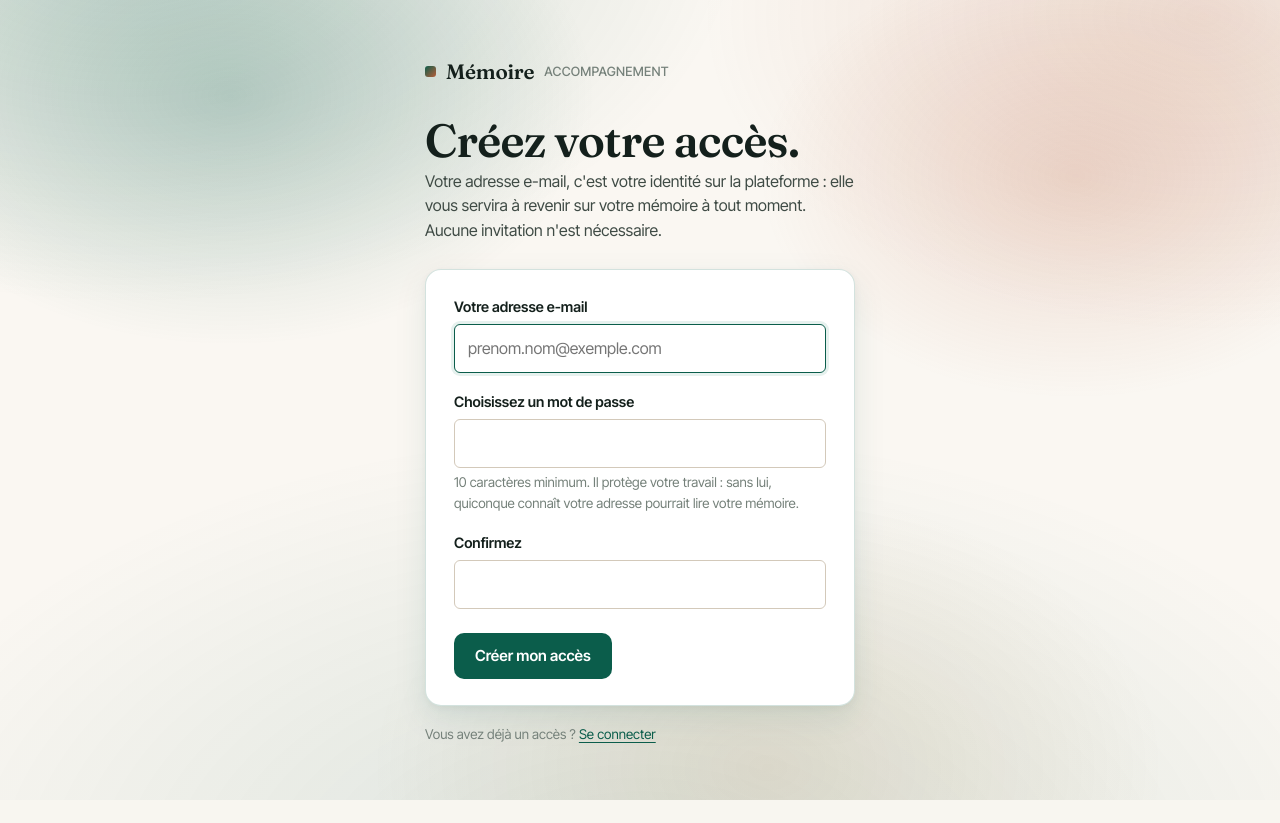
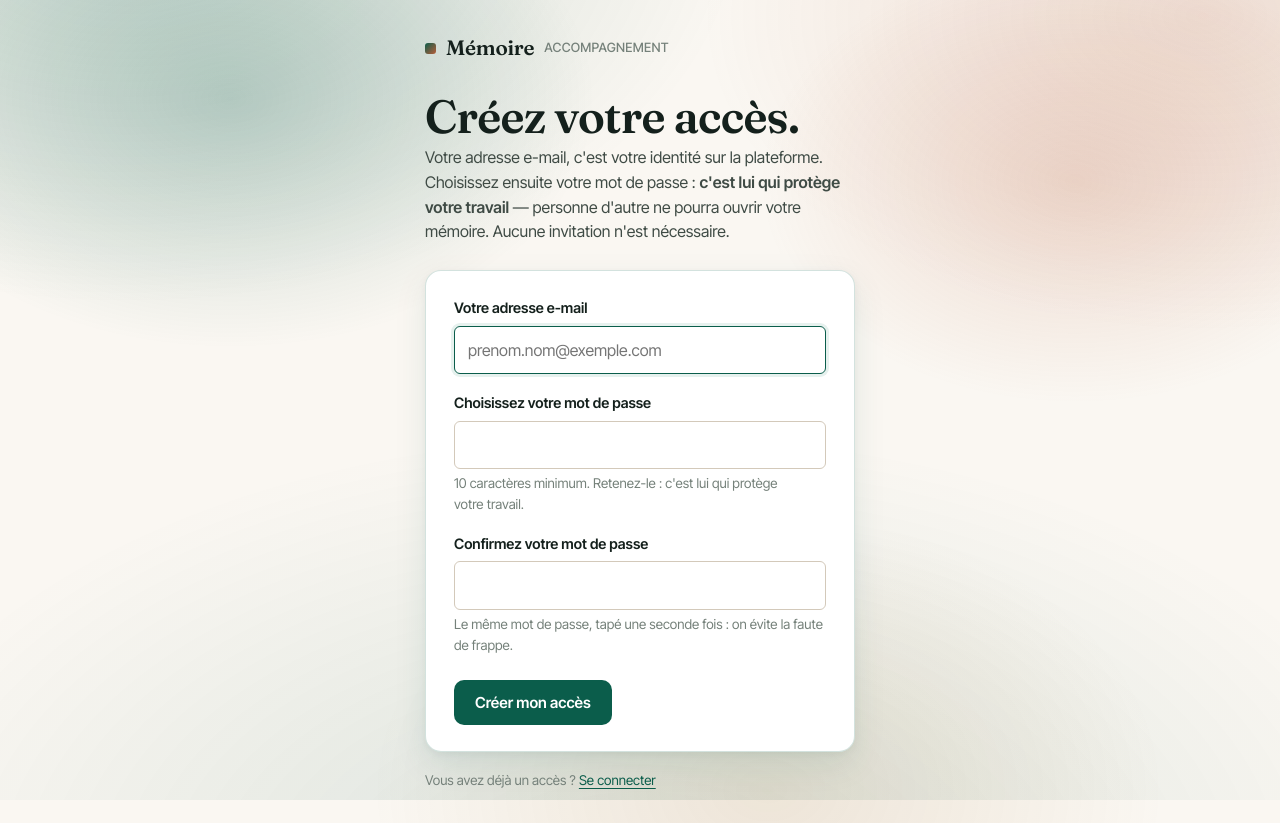
Before and after one commit to nnnnnnn66/memo-platform, a FastAPI app: page /inscription in a window 1280 px wide. Before the commit the page ends 800 px from the top, so only its background shows below. Run offline with FastAPI, Linux system fonts and the light colour scheme.

Commit message:
site: l'etudiant choisit SON mot de passe et le confirme (decision du porteur)
CORRECTION DE CAP (le porteur l'a demande explicitement)
- A l'inscription : adresse e-mail + mot de passe CHOISI PAR L'ETUDIANT + confirmation. C'est ce
  mot de passe qui protege son travail, personne d'autre n'ouvre son memoire sans lui.
- La confirmation est expliquee sur la page (« on evite la faute de frappe qui vous enfermerait
  dehors ») et un message clair s'affiche si les deux saisies different.
- L'envoi automatique d'un mot de passe par courrier est RETIRE de l'inscription.

LE MODULE DE COURRIER RESTE, DOCUMENTE COMME NON BRANCHE
Il repond a la seule chose que le site ne sait pas encore faire : « mot de passe oublie ».
Aujourd'hui un etudiant qui perd son mot de passe n'a AUCUN moyen de rentrer : c'est le prochain
trou a combler, et tout est deja pret (module teste, script de pose du compte d'envoi).

Verifie en execution reelle sur le lien public : le formulaire demande mot de passe ET
confirmation, la creation du compte aboutit, l'arrivee sur « Mes memoires » fonctionne.
49 tests du site.

```diff
--- a/src/site_web/core/courriel.py
+++ b/src/site_web/core/courriel.py
@@ -1,12 +1,15 @@
-"""Courriers du site — bibliothèque standard uniquement (`smtplib`, aucun service payant).
+"""Courriers électroniques du site — bibliothèque standard (`smtplib`), aucun service payant.
 
-**Pourquoi le mot de passe part par courrier.** À l'inscription, l'étudiant ne donne QUE son
-adresse : la plateforme fabrique un mot de passe et l'envoie à cette adresse. Recevoir ce courrier
-est la seule preuve que l'adresse appartient bien à la personne — sans cela, quiconque pourrait
-s'inscrire avec l'adresse d'un autre.
+**État : module PRÊT mais non branché.** L'inscription ne l'utilise pas : à l'inscription,
+l'étudiant choisit lui-même son mot de passe et le confirme (décision du porteur de projet).
 
-Ce module ne lève jamais d'exception non maîtrisée vers la page : une panne d'envoi devient un
-message clair pour l'étudiant, et le compte reste utilisable (le mot de passe pourra être renvoyé).
+Il existe pour la seule chose que le site ne sait pas encore faire : **« mot de passe oublié »**.
+Aujourd'hui, un étudiant qui perd son mot de passe n'a plus aucun moyen d'entrer — c'est le
+prochain trou à combler, et tout est déjà là : il suffira d'un écran, d'une route, et du compte
+d'envoi posé par `/root/poser-compte-envoi.sh` (variables MEMO_SMTP_* dans ~/.hermes/.env).
+
+Ce module ne lève jamais d'exception non maîtrisée vers une page : une panne d'envoi devient un
+message clair pour l'étudiant.
 """
 
 import os
--- a/src/site_web/main.py
+++ b/src/site_web/main.py
@@ -17,7 +17,7 @@ from fastapi.staticfiles import StaticFiles
 from fastapi.templating import Jinja2Templates
 
 from .clients.orchestrateur import ErreurSite, Orchestrateur
-from .core import courriel, securite
+from .core import securite
 from .core.config import charger
 from .storage import comptes
 
@@ -318,18 +318,16 @@ async def page_inscription(request: Request, message: str = ""):
     return GABARITS.TemplateResponse(
         request, "inscription.html", _contexte(
         request, page="connexion",
-        message=_message("erreur", message) if message else None, email="",
-        envoi_courriel=courriel.est_configure()))
+        message=_message("erreur", message) if message else None, email=""))
 
 
 @app.post("/inscription")
 async def inscription(request: Request, email: str = Form(""), mot_de_passe: str = Form(""),
                       confirmation: str = Form(""), csrf: str = Form("")):
-    """Inscription : l'adresse suffit.
+    """Inscription : l'adresse + un mot de passe CHOISI PAR L'ÉTUDIANT et confirmé.
 
-    Quand l'envoi de courrier est configuré, la plateforme FABRIQUE le mot de passe et l'envoie à
-    l'adresse : recevoir ce courrier prouve que l'adresse appartient bien à la personne. Tant qu'il
-    ne l'est pas, l'étudiant choisit lui-même son mot de passe (le site reste utilisable).
+    C'est lui qui protège son travail : personne d'autre ne peut ouvrir son mémoire sans ce mot
+    de passe. La confirmation sert à éviter une faute de frappe qui l'enfermerait dehors.
     """
     if not csrf_valide(request.cookies.get("session", ""), csrf):
         return RedirectResponse("/inscription?message=L'envoi du formulaire a échoué. Réessayez.",
@@ -338,40 +336,14 @@ async def inscription(request: Request, email: str = Form(""), mot_de_passe: str
     if not _MOTIF_EMAIL.match(email):
         return RedirectResponse("/inscription?message=Cette adresse e-mail ne semble pas valide.",
                                 status_code=303)
-
-    par_courriel = courriel.est_configure()
-
-    if par_courriel:
-        # Le mot de passe est FABRIQUÉ par la plateforme et envoyé à l'adresse : le recevoir prouve
-        # que l'adresse est bien celle de l'étudiant.
-        if comptes.identifiant_libre(REGLAGES.base_comptes, email):
-            mot_de_passe = securite.mot_de_passe_aleatoire()
-            comptes.creer_compte(REGLAGES.base_comptes, email, securite.hacher(mot_de_passe),
-                                 email=email)
-            sujet, texte = courriel.courrier_acces(email, mot_de_passe, _adresse_publique(request))
-            try:
-                courriel.envoyer(email, sujet, texte)
-                comptes.consigner(REGLAGES.base_comptes, "mot de passe envoyé par courrier", email)
-            except courriel.ErreurCourriel as erreur:
-                comptes.consigner(REGLAGES.base_comptes, "échec d'envoi du courrier", email)
-                return RedirectResponse(f"/inscription?message={erreur}", status_code=303)
-        # Réponse IDENTIQUE que l'adresse ait déjà un compte ou non : la page ne permet jamais de
-        # découvrir quelles adresses sont inscrites sur la plateforme.
-        return RedirectResponse(
-            "/connexion?message=Si cette adresse est valide, un courrier vient de lui être envoyé "
-            "avec son mot de passe. Pensez à regarder dans les courriers indésirables.",
-            status_code=303)
-
-    # Aucun compte d'envoi : l'étudiant choisit lui-même son mot de passe (le site reste utilisable).
-    # Une adresse DÉJÀ inscrite est refusée ici — surtout ne jamais ouvrir de session sans preuve :
-    # ce serait permettre à quiconque d'entrer avec l'adresse d'un autre.
     if not comptes.identifiant_libre(REGLAGES.base_comptes, email):
         return RedirectResponse(
             "/inscription?message=Un accès existe déjà pour cette adresse. Connectez-vous.",
             status_code=303)
     if mot_de_passe != confirmation:
-        return RedirectResponse("/inscription?message=Les deux mots de passe diffèrent.",
-                                status_code=303)
+        return RedirectResponse(
+            "/inscription?message=Les deux mots de passe ne sont pas identiques : "
+            "recommencez en les tapant à l'identique.", status_code=303)
     valide, explication = securite.mot_de_passe_valide(mot_de_passe)
     if not valide:
         return RedirectResponse(f"/inscription?message={explication}", status_code=303)
--- a/templates/inscription.html
+++ b/templates/inscription.html
@@ -4,20 +4,12 @@
 <div class="connexion-page">
   <div class="connexion-boite">
     <div class="marque">Mémoire <span>accompagnement</span></div>
-    {% if envoi_courriel %}
-    <h1>Votre mémoire<br>commence ici.</h1>
-    <p class="connexion-intro">
-      Indiquez votre adresse e-mail : votre mot de passe vous sera <strong>envoyé par
-      courrier</strong> à cette adresse. C'est ce qui garantit que votre travail reste le vôtre —
-      personne d'autre ne peut ouvrir votre mémoire.
-    </p>
-    {% else %}
     <h1>Créez votre accès.</h1>
     <p class="connexion-intro">
-      Votre adresse e-mail, c'est votre identité sur la plateforme : elle vous servira à revenir
-      sur votre mémoire à tout moment. Aucune invitation n'est nécessaire.
+      Votre adresse e-mail, c'est votre identité sur la plateforme. Choisissez ensuite votre mot
+      de passe : <strong>c'est lui qui protège votre travail</strong> — personne d'autre ne pourra
+      ouvrir votre mémoire. Aucune invitation n'est nécessaire.
     </p>
-    {% endif %}
 
     {% if message %}<div class="message message-{{ message.type }}">{{ message.texte }}</div>{% endif %}
 
@@ -28,26 +20,22 @@
         <input type="email" id="email" name="email" required autocomplete="email"
                placeholder="prenom.nom@exemple.com" value="{{ email or '' }}" autofocus>
       </div>
-      {% if not envoi_courriel %}
       <div class="champ">
-        <label for="mot_de_passe">Choisissez un mot de passe</label>
+        <label for="mot_de_passe">Choisissez votre mot de passe</label>
         <input type="password" id="mot_de_passe" name="mot_de_passe" required minlength="10"
                autocomplete="new-password">
         <p class="aide-champ">
-          10 caractères minimum. Il protège votre travail : sans lui, quiconque connaît votre
-          adresse pourrait lire votre mémoire.
+          10 caractères minimum. Retenez-le : c'est lui qui protège votre travail.
         </p>
       </div>
       <div class="champ">
-        <label for="confirmation">Confirmez</label>
+        <label for="confirmation">Confirmez votre mot de passe</label>
         <input type="password" id="confirmation" name="confirmation" required minlength="10"
                autocomplete="new-password">
+        <p class="aide-champ">Le même mot de passe, tapé une seconde fois : on évite la faute de frappe.</p>
       </div>
-      {% endif %}
       <div class="form-actions">
-        <button class="btn btn-principal" type="submit">
-          {% if envoi_courriel %}Recevoir mon mot de passe{% else %}Créer mon accès{% endif %}
-        </button>
+        <button class="btn btn-principal" type="submit">Créer mon accès</button>
       </div>
     </form>
 
```
Also changed, not shown: tests/site_web/test_site_03_courriel.py (+114 -110 lines).
